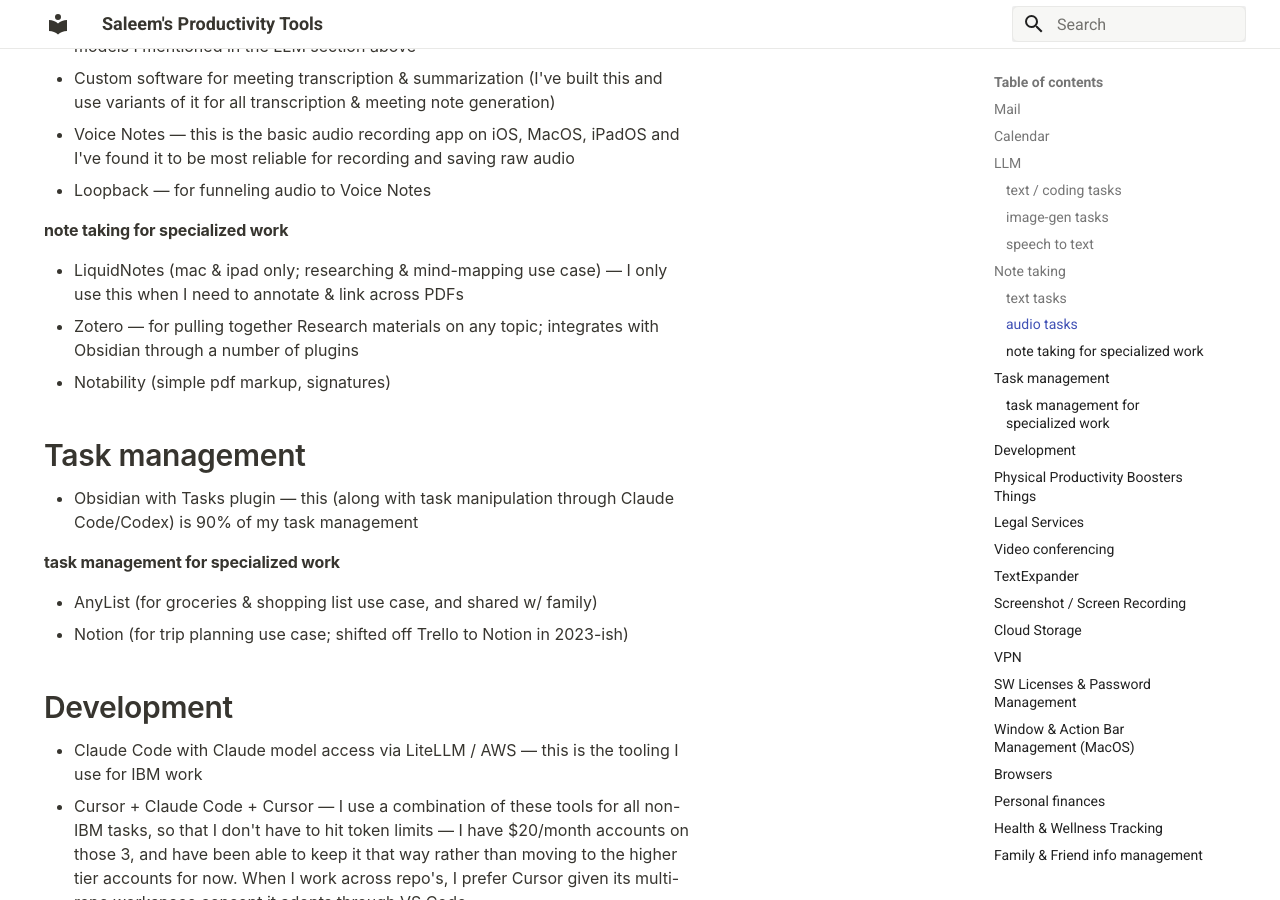
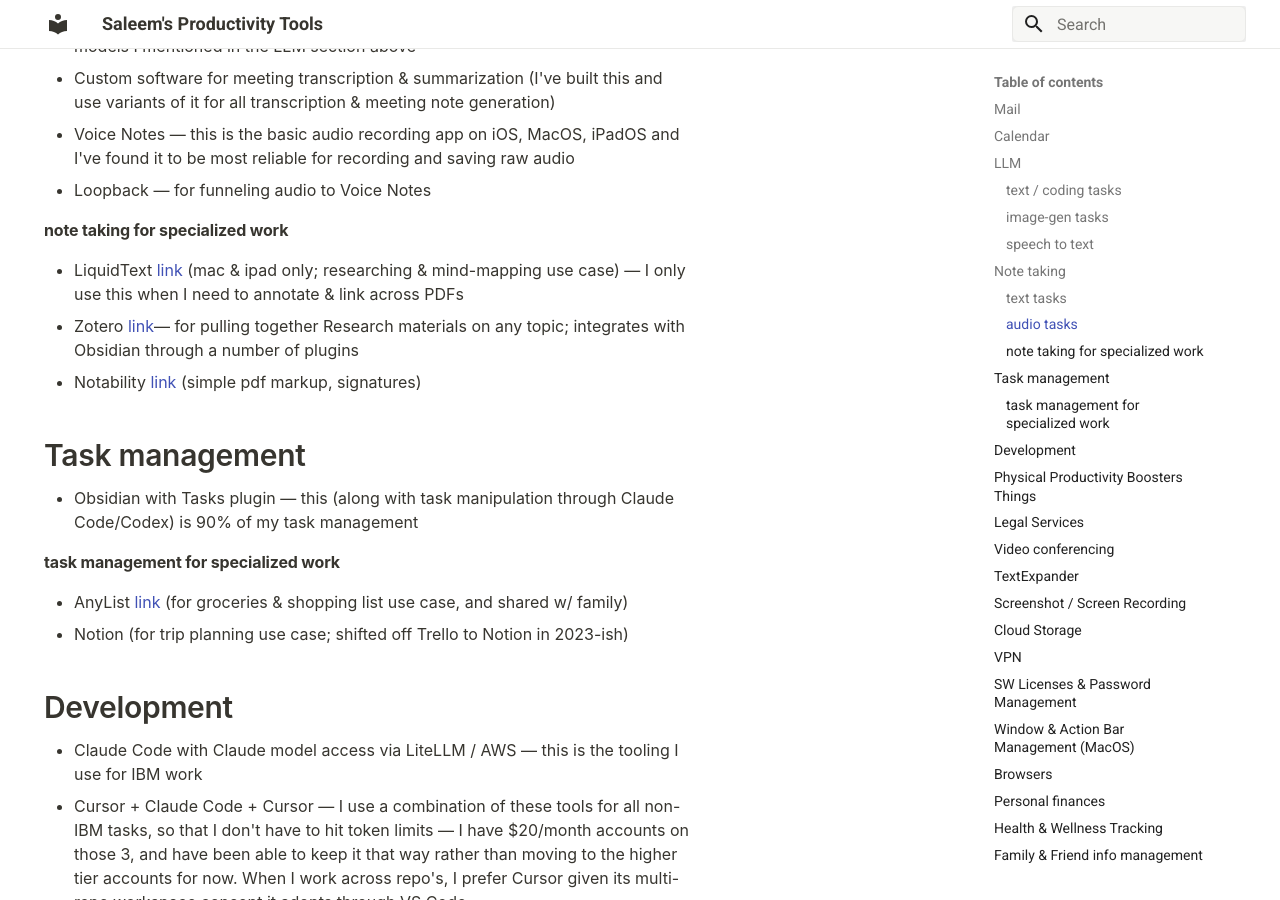
Before and after one commit to saleemh/productivity-tools, an MkDocs documentation site: the page built from docs/index.md, in a window 1280 px wide and 900 px high, scrolled down 2191 px. Built offline with MkDocs 1.6.1 and Material for MkDocs 9.7.7, drawn with Linux system fonts in a browser that asks for light colours; comment, search, counter and statistics services are not loaded.

Commit message:
vault backup: 2026-05-09 21:59:21

```diff
--- a/docs/index.md
+++ b/docs/index.md
@@ -60,16 +60,16 @@ My models of choice evolve every few days, so I'm putting a point-in-time view h
 - Voice Notes — this is the basic audio recording app on iOS, MacOS, iPadOS and I've found it to be most reliable for recording and saving raw audio
 - Loopback — for funneling audio to Voice Notes
 #### note taking for specialized work
-- LiquidNotes (mac & ipad only; researching & mind-mapping use case) — I only use this when I need to annotate & link across PDFs
-- Zotero — for pulling together Research materials on any topic; integrates with Obsidian through a number of plugins
-- Notability (simple pdf markup, signatures)
+- LiquidText [link](https://www.liquidtext.net/) (mac & ipad only; researching & mind-mapping use case) — I only use this when I need to annotate & link across PDFs
+- Zotero [link](https://www.zotero.org/)— for pulling together Research materials on any topic; integrates with Obsidian through a number of plugins
+- Notability [link](https://notability.com/) (simple pdf markup, signatures)
 
 ## Task management
 
 - Obsidian with Tasks plugin — this (along with task manipulation through Claude Code/Codex) is 90% of my task management
 
 #### task management for specialized work
-- AnyList (for groceries & shopping list use case, and shared w/ family)
+- AnyList [link](https://www.anylist.com/) (for groceries & shopping list use case, and shared w/ family)
 - Notion (for trip planning use case; shifted off Trello to Notion in 2023-ish)
 
 ## Development
```
Also changed, not shown: 1 other file.
